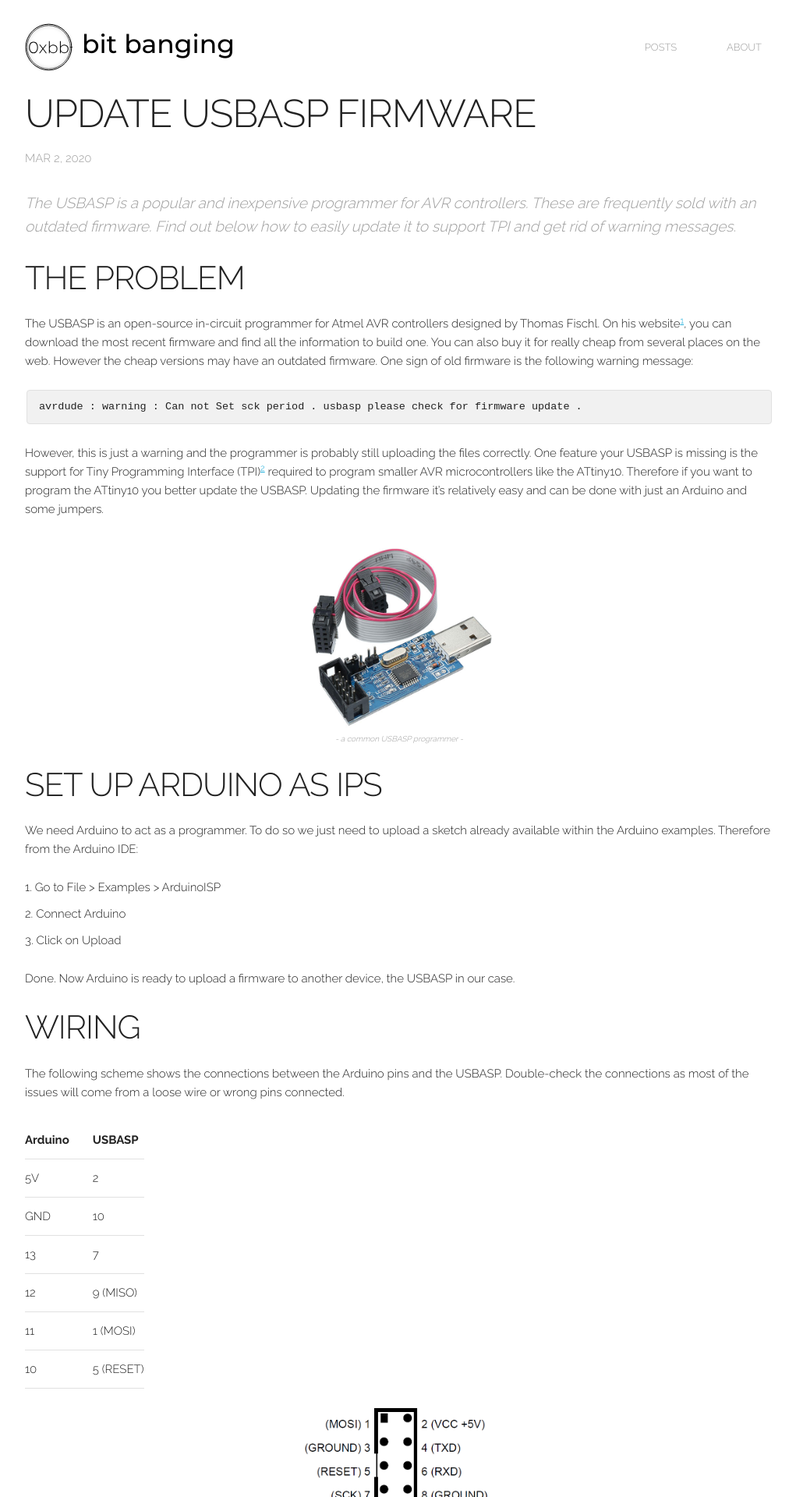
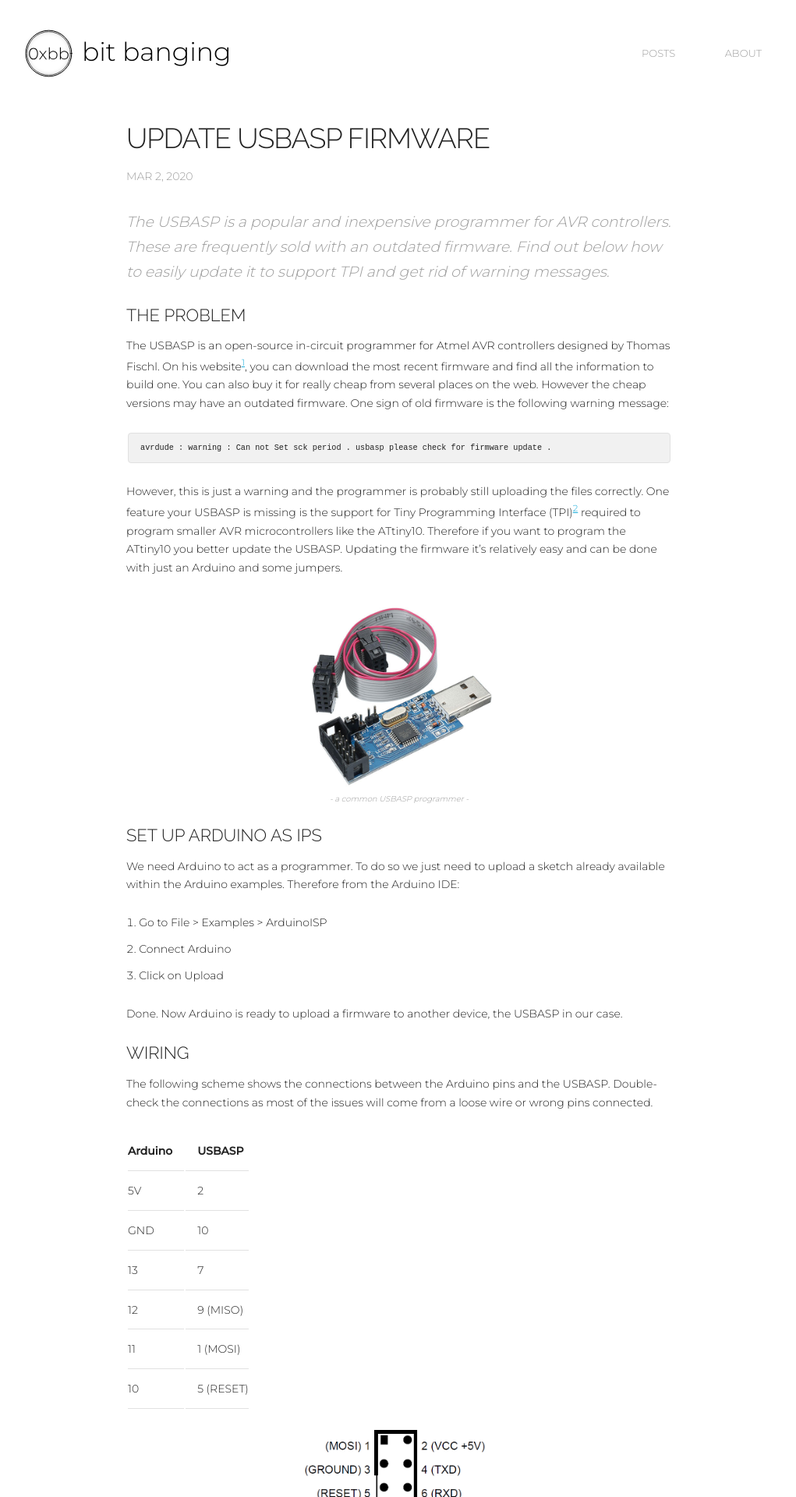
Before and after one commit to ridoluc/ridoluc.github.io, a Jekyll site: the page built from _posts/2020-03-3-usbaspupdate.markdown, in a window 1280 px wide. Shown: the top 1920 px of the page at 78% size, without its empty margins (128-1149 px from the left). Built offline with Jekyll 4.4.1, drawn with Linux system fonts in a browser that asks for light colours.

Commit message:
commented out normalize

```diff
--- a/assets/main.scss
+++ b/assets/main.scss
@@ -3,8 +3,8 @@
 ---
 
 @import
-    "custom_style",
-    "normalize",
-    "skeleton";
+    //"normalize",
+    "skeleton",
+    "custom_style";
 
 @import url('https://fonts.googleapis.com/css2?family=Montserrat:wght@300;500&family=Raleway:wght@300;700&display=swap');
```
